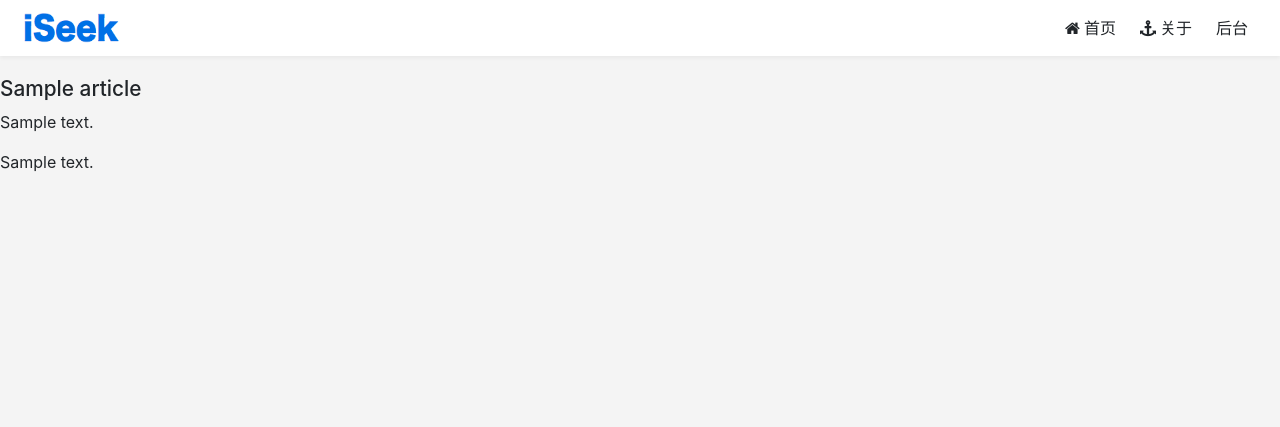
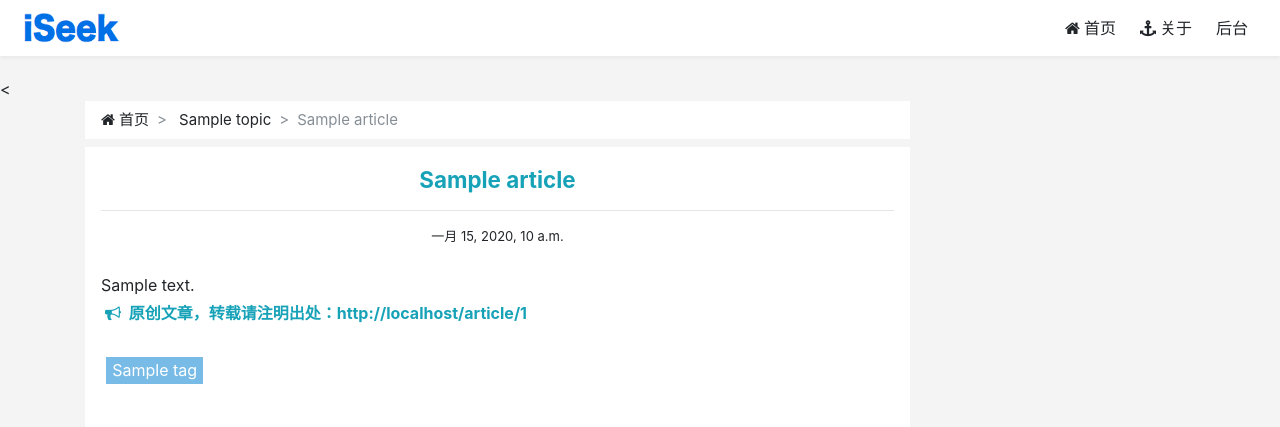
Before and after one commit to kfrime/yonder_old, a Django app: page /article/1 in a window 1280 px wide. Shown: the top 427 px of the page. Run offline with Django 3.2, Linux system fonts and the light colour scheme; tables that the repository leaves empty hold one stand-in row (values such as "Sample post"); some libraries are stand-ins or nearby versions.

Commit message:
add article.html

```diff
--- a/blog/models.py
+++ b/blog/models.py
@@ -56,8 +56,8 @@ class Article(models.Model):
     summary = models.TextField('文章摘要', max_length=256,
                                default='文章摘要将显示在首页，必须填写...')
     text = models.TextField(verbose_name='文章内容')
-    created = models.DateTimeField(verbose_name='创建时间', auto_now_add=True)
-    updated = models.DateTimeField(verbose_name='更新时间', auto_now=True)
+    create_time = models.DateTimeField(verbose_name='创建时间', auto_now_add=True)
+    update_time = models.DateTimeField(verbose_name='更新时间', auto_now=True)
     slug = models.SlugField(unique=True)
 
     # 文章和主题是多对一的关系
@@ -68,7 +68,7 @@ class Article(models.Model):
 
     class Meta:
         verbose_name = '文章'
-        ordering = ['-created']
+        ordering = ['-create_time']
 
     def __str__(self):
         # 显示前20个字符和省略号
@@ -78,3 +78,9 @@ class Article(models.Model):
     def get_absolute_url(self):
         """ 查看该文章的具体内容 """
         return reverse('blog:detail', kwargs={'id': self.id})
+
+    def get_pre(self):
+        return Article.objects.filter(id__lt=self.id).order_by('-id').first()
+
+    def get_next(self):
+        return Article.objects.filter(id__gt=self.id).order_by('id').first()
--- /dev/null
+++ b/blog/static/css/detail.css
@@ -0,0 +1,120 @@
+.f-17 {
+    font-size: 15px;
+}
+.nowpage .breadcrumb {
+    background-color:transparent;
+}
+.article-body img {
+    display: block;
+    max-width: 100%;
+    height: auto;
+    margin-right: auto;
+    margin-left: auto;
+}
+.codehilite pre {
+    border: none;
+    background-color: #e4eaef;
+    border-radius: 3px;
+    font-size: 80%;
+    padding: .8rem;
+}
+.article-body h2{
+    font-weight:600;
+    margin: 10px 0 10px 0;
+    padding: 0 10px;
+    border-left: 5px solid #20c997;
+    background-color: #f7f7f7;
+    line-height: 2em;
+}
+.article-body h3 {
+    font-weight:600;
+}
+.article-body p {
+    margin-bottom:1em;
+}
+.article-body ul,
+.article-body ol {
+    padding-left:2.2em;
+}
+.article-body table {
+    width: 100%;
+    max-width: 100%;
+    margin-bottom: 1rem;
+    background-color: transparent;
+}
+.article-body table th,
+.article-body table td {
+    padding:2px 15px;
+    border: 1px solid #95a5a6;
+}
+.article-body table th {
+    background-color:#212529;
+    color:#fff;
+}
+.article-body code {
+    background-color:#e4eaef;
+}
+.article-body a {
+    color: #ea6f5a;
+}
+.article-body a:hover {
+    color: #17a2b8;
+}
+.article-toc {
+    position: fixed;
+    max-width: 20%;
+}
+.toc ul {
+    padding-left:2em;
+}
+.toc >ul > li {
+    list-style-type: upper-roman;
+    line-height: 1.8em;
+    color: #0099ff;
+}
+.toc > ul > li > ul > li {
+    list-style-type: decimal;
+}
+.toc a:hover {
+    color: #ff6900;
+}
+
+blockquote {
+    margin: 0 0 .5em;
+}
+code {
+    padding: .1rem .3rem;
+    font-size: 90%;
+    color: #222;
+    border-radius: 3px;
+}
+pre {
+    line-height: 1.5;
+    overflow-:auto;
+}
+/* Small devices (landscape phones, 576px and up) */
+/* X-iPhone6 AND plus */
+@media (min-width: 576px) {
+.f-17 {
+    font-size: 15px;
+}
+}
+
+/* Medium devices (tablets, 768px and up) */
+/* Y-iPad mini */
+@media (min-width: 768px) {
+.f-17 {
+    font-size: 16px;
+}
+}
+
+/* Large devices (desktops, 992px and up) */
+/* X-iPad Y-iPad Pro*/
+@media (min-width: 992px) {
+
+}
+
+/* Extra large devices (large desktops, 1200px and up) */
+/* PC X-iPad Pro*/
+@media (min-width: 1200px) {
+}
--- a/blog/templates/article_detail.html
+++ /dev/null
@@ -1,7 +0,0 @@
-{% extends 'base.html' %}
-
-{% block base_content %}
-    <h2>{{ article.title }}</h2>
-    <p>{{ article.summary }}</p>
-    <p>{{ article.text }}</p>
-{% endblock %}
--- a/blog/templates/article_list.html
+++ b/blog/templates/article_list.html
@@ -8,7 +8,7 @@
             <div class="text-muted mb-2 f-12">
 {#                {% get_user_avatar_tag article.author %}#}
                 <span>{{ article.author }}</span>
-                <span><i class="fa fa-calendar-times-o ml-2 mr-1"></i>{{ article.created|naturalday}}</span>
+                <span><i class="fa fa-calendar-times-o ml-2 mr-1"></i>{{ article.create_time|naturalday}}</span>
             </div>
             <h2 class="mt-0 font-weight-bold text-info f-17">
                 <a href="{{ article.get_absolute_url }}" target="_blank">{{ article.title}}</a>
--- a/blog/templates/base.html
+++ b/blog/templates/base.html
@@ -26,6 +26,8 @@
 
     <!-- blog CSS -->
     <link href="{% static 'css/base.css' %}?v=20171223.05" rel="stylesheet">
+
+    {% block top-file %}{% endblock %}
 </head>
 
 <body>
--- /dev/null
+++ b/blog/templates/detail.html
@@ -0,0 +1,88 @@
+{% extends 'base.html' %}
+{% load humanize %}
+{% load static %}
+{% load blog_tags %}
+
+{% block head_title %}{{ article.title }}{% endblock %}
+
+{% block top-file %}
+<link href="{% static 'css/detail.css' %}?v=20180102.08" rel="stylesheet">
+<link href="{% static 'css/github-colorful.css' %}?v=20180102.130" rel="stylesheet">
+{% endblock %}
+
+{% block base_content %}
+<<div class="container">
+    <div class="row">
+        <div class="col-lg-9">
+            <nav aria-label="breadcrumb">
+                <ol class="breadcrumb bg-white border-0 rounded-0 mb-2 py-2 f-15">
+                    <li class="breadcrumb-item">
+                        <i class="fa fa-home mr-1"></i><a href="{% url 'blog:index' %}">首页</a>
+                    </li>
+                    <li class="breadcrumb-item">
+                        <a href="{{ article.topic.get_absolute_url }}">{{ article.topic }}</a>
+                    </li>
+                    <li class="breadcrumb-item active d-none d-md-block" aria-current="page">{{ article.title }}</li>
+                    <li class="breadcrumb-item active d-md-none" aria-current="page">当前位置</li>
+                </ol>
+            </nav>
+            <div class="card rounded-0 border-0" id="article">
+                <div class="card-body px-2 px-md-3 pb-0">
+                    <h1 class="card-title text-center font-weight-bold text-info">{{ article.title }}</h1>
+                    <hr>
+                    <div class="text-center f-13">
+                        <span class="mx-2" data-toggle="tooltip" data-placement="bottom"
+                              title="最后编辑于{{ article.updated|date:'Y年m月d日' }}">{{ article.create_time }}</span>
+{#                        <span class="mx-2">阅读 {{ article.views }}</span>#}
+{#                        <a class="mx-2 to-com" href="#comment-block">评论 {% get_comment_count article %}</a>#}
+                    </div>
+                    <div class="article-body mt-4 f-17" style="line-height:1.8">
+                        {{ article.text|safe }}
+                        <p class="font-weight-bold text-info">
+                            <i class="fa fa-bullhorn mx-1"></i>
+                            原创文章，转载请注明出处：{{ request.build_absolute_uri }}
+                        </p>
+                    </div>
+                    <div class="tag-cloud my-4">
+                        {% for tag in article.tags.all %}
+                        <a class="tags f-16" href="{{ tag.get_absolute_url }}">{{ tag.name }}</a>
+                        {% endfor %}
+                    </div>
+                    <nav class="more-page f-16">
+                        <ul class="pagination justify-content-between">
+                            <li class="page-item">
+                                {% if article.get_pre %}
+                                <a class="d-none d-md-block" href="{{ article.get_pre.get_absolute_url }}"
+                                   title="上一篇：{{ article.get_pre.title }}">
+                                    <i class="fa fa-chevron-left mr-1"></i>
+                                    {{ article.get_pre.title|truncatechars:18 }}
+                                </a>
+                                <a class="d-md-none" href="{{ article.get_pre.get_absolute_url }}">
+                                    <i class="fa fa-chevron-left mr-1"></i>上一篇</a>
+                                {% endif %}
+                            </li>
+                            <li class="page-item">
+                                {% if article.get_next %}
+                                <a class="d-none d-md-block" href="{{ article.get_next.get_absolute_url }}"
+                                   title="下一篇：{{ article.get_next.title }}">
+                                    {{ article.get_next.title|truncatechars:18 }}
+                                    <i class="fa fa-chevron-right ml-1"></i>
+                                </a>
+                                <a class="d-md-none" href="{{ article.get_next.get_absolute_url }}">
+                                    下一篇<i class="fa fa-chevron-right ml-1"></i>
+                                </a>
+                                {% endif %}
+                            </li>
+                        </ul>
+                    </nav>
+                </div>
+            </div>
+        </div>
+        <div class="col-lg-3">
+            <div class="article-toc d-none d-lg-block f-16">
+                {{ article.toc|safe }}
+            </div>
+        </div>
+    </div>
+</div>
+{% endblock %}
--- a/blog/views.py
+++ b/blog/views.py
@@ -1,19 +1,16 @@
 # -*- coding:utf-8 -*-
 
 from django.shortcuts import render, get_object_or_404
-from django.http import HttpResponse
 from django.views import generic
 
 from .models import (Tag, Topic, Article)
-
-# Create your views here.
 
 
 class IndexView(generic.ListView):
     model = Article
     template_name = 'index.html'
     context_object_name = 'articles'
-    paginate_by = 10
+    paginate_by = 5
     # paginate_orphans = 3
 
     def get_ordering(self):
@@ -24,22 +21,12 @@ class IndexView(generic.ListView):
         return ordering
 
 
-# def index(request):
-#     # return HttpResponse("Hello, world.")
-#     context = {
-#         'tags': Tag.objects.all(),
-#         'topics': Topic.objects.all().exclude(parent=None),
-#         'articles': Article.objects.all(),
-#     }
-#     return render(request, 'index.html', context=context)
-
-
 def article_detail(request, id):
     article = get_object_or_404(Article, pk=id)
     context = {
         'article': article
     }
-    return render(request, 'article_detail.html', context=context)
+    return render(request, 'detail.html', context=context)
 
 
 def article_list(request):
```
Also changed, not shown: blog/static/css/github-colorful.css (added, +62 -0 lines).
